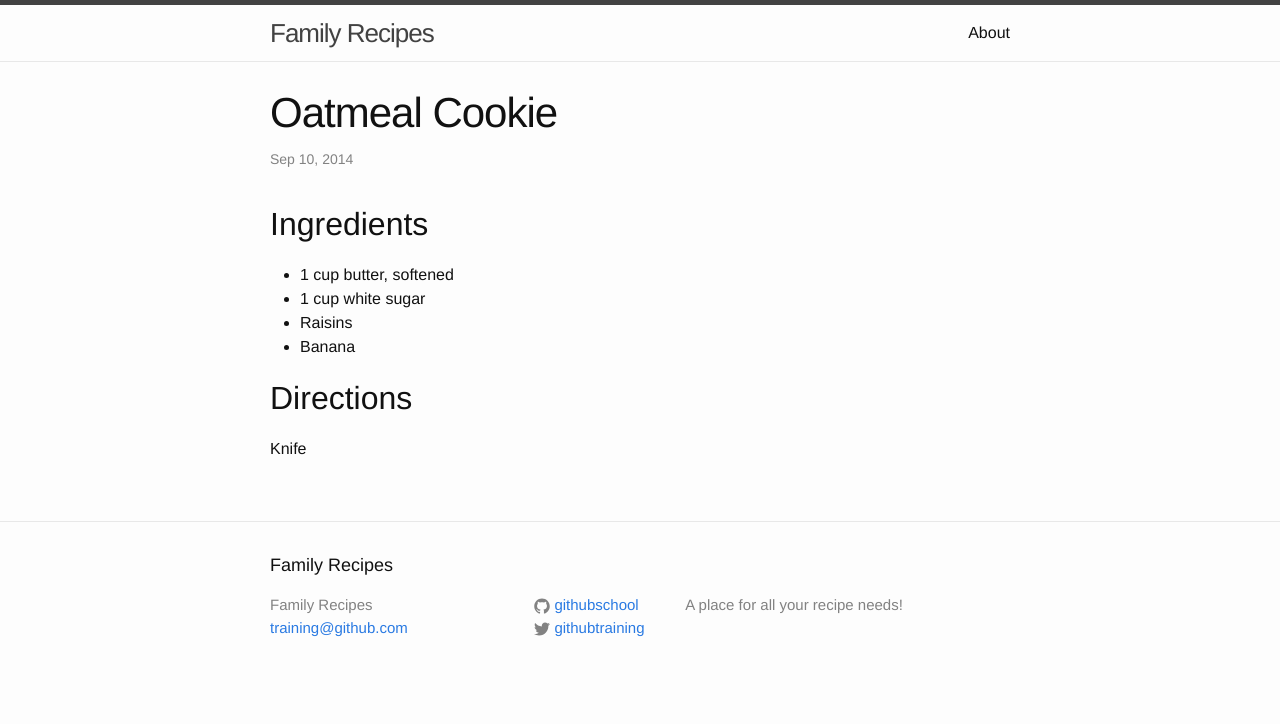
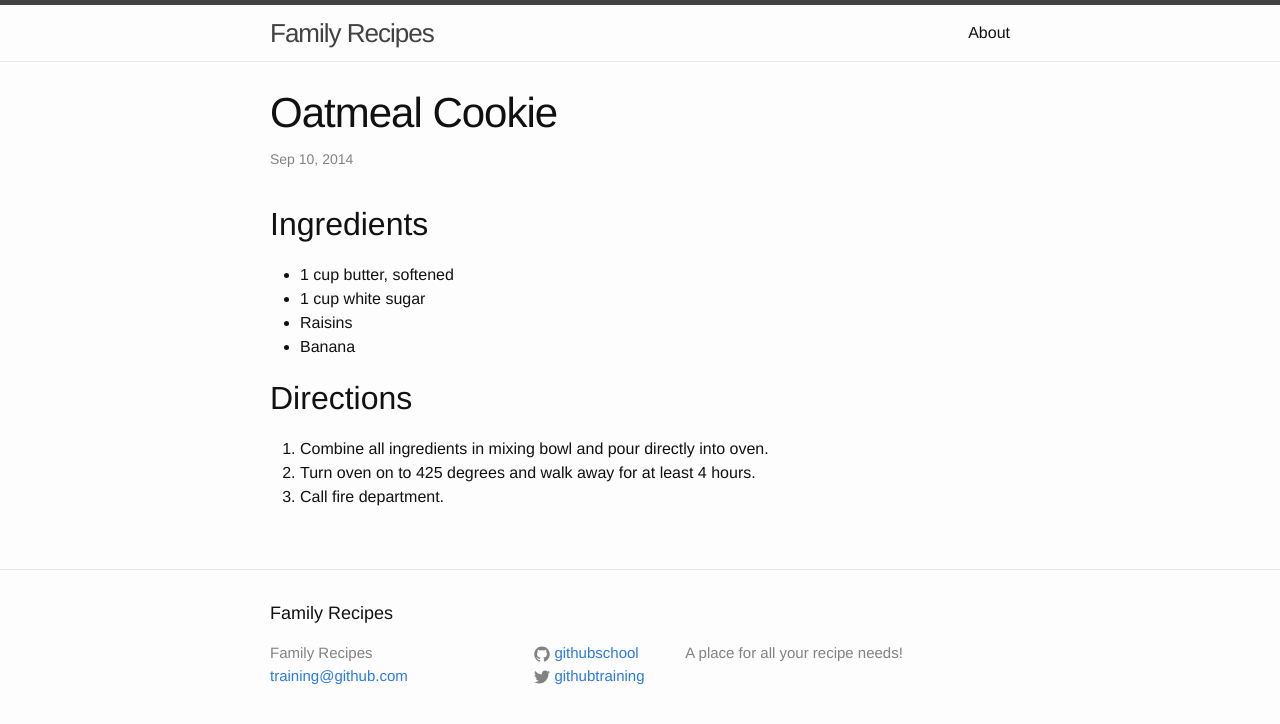
Before and after one commit to githubteacher/feb-recipes, a Jekyll site: the page built from _posts/2014-09-10-oatmeal-cookie.md, in a window 1280 px wide. Shown: the top 724 px of the page. Built offline with Jekyll 4.4.1, drawn with Linux system fonts in a browser that asks for light colours.

Commit message:
Update 2014-09-10-oatmeal-cookie.md

```diff
--- a/_posts/2014-09-10-oatmeal-cookie.md
+++ b/_posts/2014-09-10-oatmeal-cookie.md
@@ -13,4 +13,6 @@ categories: desert
 
 ## Directions
 
-Knife
+1. Combine all ingredients in mixing bowl and pour directly into oven.
+2. Turn oven on to 425 degrees and walk away for at least 4 hours.
+3. Call fire department.
```
